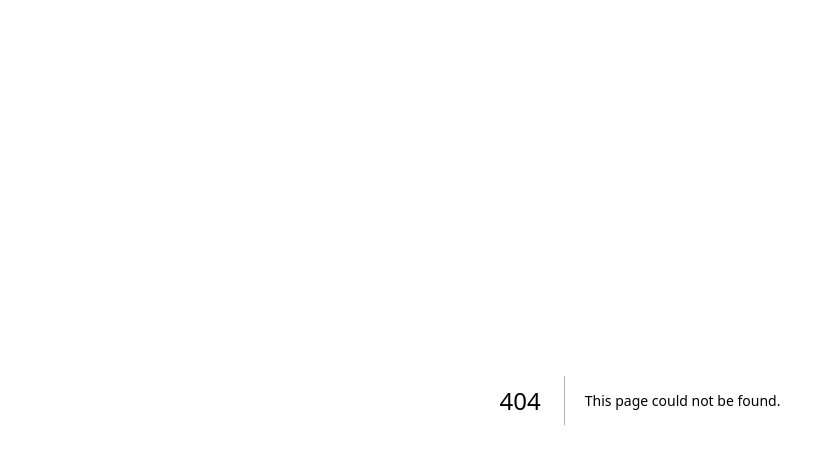
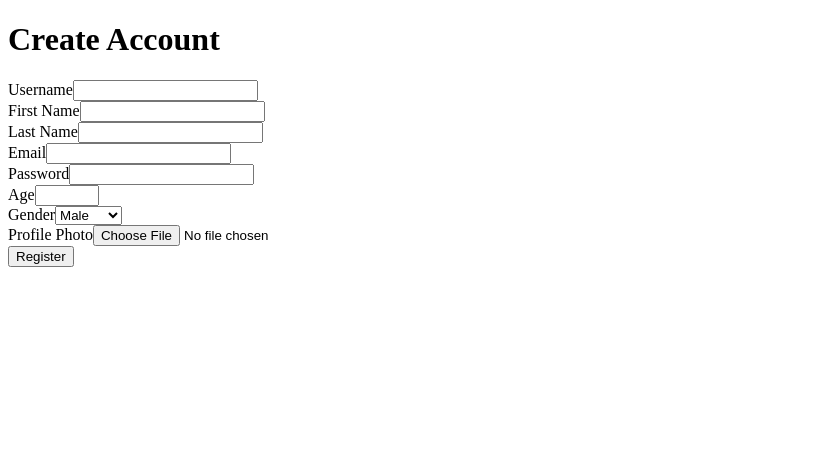
Before and after one commit to hussainhht/Spacial-Network, a Next.js app in the folder frontend/: page /register in a window 1280 px wide. Before the commit this address had no page. Shown: the top 464 px of the page, without its empty margins (0-835 px from the left). Built offline with nearby package versions, Linux system fonts and the light colour scheme.

Commit message:
feat: add login and registration pages with form handling and validation

```diff
--- /dev/null
+++ b/frontend/src/app/register/page.tsx
@@ -0,0 +1,176 @@
+"use client";
+
+import { useState } from "react";
+import type { SyntheticEvent } from "react";
+
+export default function RegisterPage() {
+  const [username, setUsername] = useState("");
+  const [firstName, setFirstName] = useState("");
+  const [lastName, setLastName] = useState("");
+  const [email, setEmail] = useState("");
+  const [password, setPassword] = useState("");
+  const [gender, setGender] = useState("male");
+  const [age, setAge] = useState("");
+  const [profilePhoto, setProfilePhoto] = useState<File | null>(null);
+
+  const [error, setError] = useState("");
+  const [loading, setLoading] = useState(false);
+
+  async function handleSubmit(
+    event: SyntheticEvent<HTMLFormElement>,
+  ) {
+    event.preventDefault();
+
+    setError("");
+    setLoading(true);
+
+    const formData = new FormData();
+
+    formData.append("username", username);
+    formData.append("firstName", firstName);
+    formData.append("lastName", lastName);
+    formData.append("email", email);
+    formData.append("password", password);
+    formData.append("gender", gender);
+    formData.append("age", age);
+
+    if (profilePhoto) {
+      formData.append("profilePhoto", profilePhoto);
+    }
+
+    try {
+      const response = await fetch(
+        "http://localhost:8080/api/register",
+        {
+          method: "POST",
+          credentials: "include",
+          body: formData,
+        },
+      );
+
+      const data = await response.json();
+
+      if (!response.ok) {
+        setError(data.message || "Registration failed");
+        return;
+      }
+
+      console.log("Registered:", data);
+    } catch {
+      setError("Could not connect to the server");
+    } finally {
+      setLoading(false);
+    }
+  }
+
+  return (
+    <main>
+      <h1>Create Account</h1>
+
+      <form onSubmit={handleSubmit}>
+        <div>
+          <label htmlFor="username">Username</label>
+          <input
+            id="username"
+            type="text"
+            value={username}
+            onChange={(event) => setUsername(event.target.value)}
+            required
+          />
+        </div>
+
+        <div>
+          <label htmlFor="firstName">First Name</label>
+          <input
+            id="firstName"
+            type="text"
+            value={firstName}
+            onChange={(event) => setFirstName(event.target.value)}
+            required
+          />
+        </div>
+
+        <div>
+          <label htmlFor="lastName">Last Name</label>
+          <input
+            id="lastName"
+            type="text"
+            value={lastName}
+            onChange={(event) => setLastName(event.target.value)}
+            required
+          />
+        </div>
+
+        <div>
+          <label htmlFor="email">Email</label>
+          <input
+            id="email"
+            type="email"
+            value={email}
+            onChange={(event) => setEmail(event.target.value)}
+            required
+          />
+        </div>
+
+        <div>
+          <label htmlFor="password">Password</label>
+          <input
+            id="password"
+            type="password"
+            value={password}
+            onChange={(event) => setPassword(event.target.value)}
+            required
+          />
+        </div>
+
+        <div>
+          <label htmlFor="age">Age</label>
+          <input
+            id="age"
+            type="number"
+            min="0"
+            max="120"
+            value={age}
+            onChange={(event) => setAge(event.target.value)}
+            required
+          />
+        </div>
+
+        <div>
+          <label htmlFor="gender">Gender</label>
+
+          <select
+            id="gender"
+            value={gender}
+            onChange={(event) => setGender(event.target.value)}
+          >
+            <option value="male">Male</option>
+            <option value="female">Female</option>
+          </select>
+        </div>
+
+        <div>
+          <label htmlFor="profilePhoto">
+            Profile Photo
+          </label>
+
+          <input
+            id="profilePhoto"
+            type="file"
+            accept="image/jpeg,image/png,image/gif"
+            onChange={(event) => {
+              const file = event.target.files?.[0] ?? null;
+              setProfilePhoto(file);
+            }}
+          />
+        </div>
+
+        {error && <p>{error}</p>}
+
+        <button type="submit" disabled={loading}>
+          {loading ? "Creating account..." : "Register"}
+        </button>
+      </form>
+    </main>
+  );
+}
```
Also changed, not shown: frontend/package.json (+6 -6 lines), frontend/src/app/login/page.tsx (added, +89 -0 lines), 2 other files (tests, documents, lock files or other folders).
